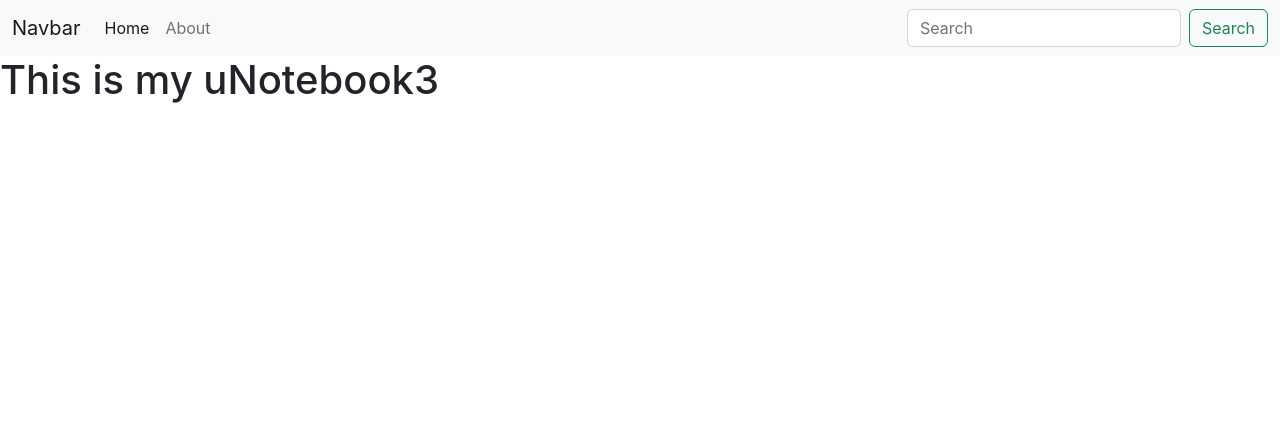
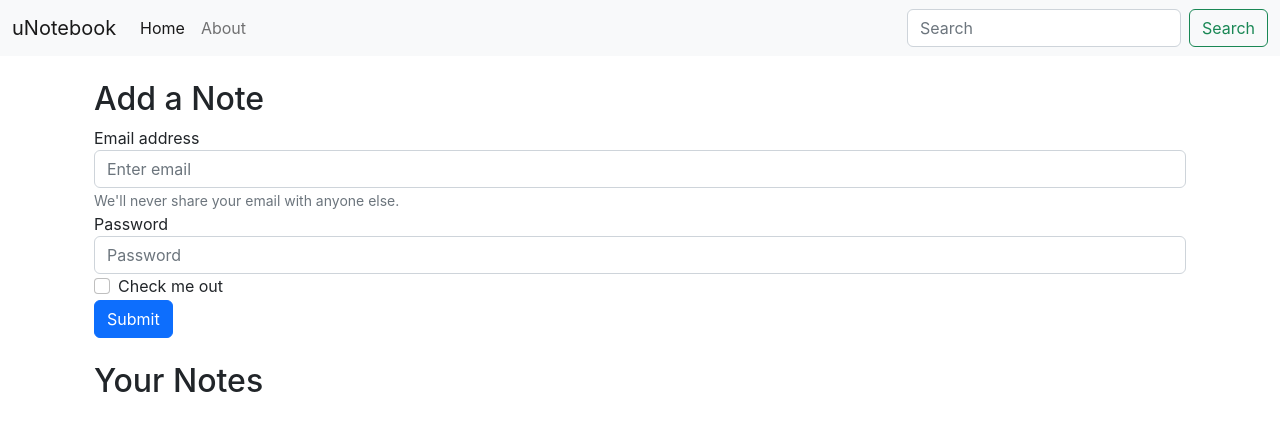
Before and after one commit to Usama-Rasheed1/uNotebook, a React (Create React App) app: page / in a window 1280 px wide. Shown: the top 430 px of the page. Built offline with nearby package versions, Linux system fonts and the light colour scheme; the HTML template or start-up script is replaced by a standard one.

Commit message:
Add useLocation Hook at Navbar and form in Home

```diff
--- a/src/App.js
+++ b/src/App.js
@@ -13,11 +13,13 @@ function App() {
   return (
     <NoteState>
       <Router>
-        <Navbar />
-        <Routes>
-          <Route path='/' element={<Home />} />
-          <Route path='/about' element={<About />} />
-        </Routes>
+        <Navbar/>
+          <div className='container'>
+            <Routes>
+              <Route path='/' element={<Home />} />
+              <Route path='/about' element={<About />} />
+            </Routes>
+          </div>
       </Router>
     </NoteState>
   );
--- a/src/components/About.js
+++ b/src/components/About.js
@@ -1,14 +1,9 @@
-import React, { useContext, useEffect } from 'react'
-import noteContext from '../context/notes/noteContext'
+import React from 'react'
 
 const About = () => {
-  const a = useContext(noteContext);
-  useEffect(() => {
-    a.update()
-  })
 
   return (
-    <div>This is About {a.state.name} and in class {a.state.class}</div>
+    <div>This is About</div>
   )
 }
 
--- a/src/components/Home.js
+++ b/src/components/Home.js
@@ -2,7 +2,32 @@ import React from 'react'
 
 const Home = () => {
   return (
-    <h1>This is my uNotebook3</h1>
+    <div>
+      <div className='container my-4'>
+        <h2>Add a Note</h2>
+        <form>
+          <div className="form-group">
+            <label htmlFor="exampleInputEmail1">Email address</label>
+            <input type="email" className="form-control" id="exampleInputEmail1" aria-describedby="emailHelp" placeholder="Enter email"/>
+            <small id="emailHelp" className="form-text text-muted">We'll never share your email with anyone else.</small>
+          </div>
+          <div className="form-group">
+            <label htmlFor="exampleInputPassword1">Password</label>
+            <input type="password" className="form-control" id="exampleInputPassword1" placeholder="Password"/>
+          </div>
+          <div className="form-group form-check">
+            <input type="checkbox" className="form-check-input" id="exampleCheck1"/>
+            <label className="form-check-label" htmlFor="exampleCheck1">Check me out</label>
+          </div>
+          <button type="submit" className="btn btn-primary">Submit</button>
+        </form>
+      </div>
+
+      <div className='container my-4'>
+        <h2>Your Notes</h2>
+      </div>
+
+    </div>
   )
 }
 
--- a/src/components/Navbar.js
+++ b/src/components/Navbar.js
@@ -1,22 +1,25 @@
-import React from 'react';
-import { Link } from "react-router-dom";
-
+import {React, useEffect} from 'react';
+import { Link, useLocation } from "react-router-dom";
 
 const Navbar = () => {
+    let location = useLocation();
+    useEffect(()=>{
+        console.log(location.pathname);
+    }, [location]);
   return (
     <nav className="navbar navbar-expand-lg navbar-light bg-light">
         <div className="container-fluid">
-            <Link className="navbar-brand" to="/">Navbar</Link>
+            <Link className="navbar-brand" to="/">uNotebook</Link>
             <button className="navbar-toggler" type="button" data-bs-toggle="collapse" data-bs-target="#navbarSupportedContent" aria-controls="navbarSupportedContent" aria-expanded="false" aria-label="Toggle navigation">
                 <span className="navbar-toggler-icon"></span>
             </button>
             <div className="collapse navbar-collapse" id="navbarSupportedContent">
                 <ul className="navbar-nav me-auto mb-2 mb-lg-0">
                     <li className="nav-item">
-                    <Link className="nav-link active" aria-current="page" to="/">Home</Link>
+                    <Link className={`nav-link ${location.pathname==="/"? "active": ""}`} aria-current="page" to="/">Home</Link>
                     </li>
                     <li className="nav-item">
-                    <Link className="nav-link" to="/about">About</Link>
+                    <Link className={`nav-link ${location.pathname==="/about"? "active": ""}`} to="/about">About</Link>
                     </li>
                 </ul>
                 <form className="d-flex" role="search">
--- a/src/context/notes/NoteState.js
+++ b/src/context/notes/NoteState.js
@@ -1,20 +1,8 @@
-import { useState } from "react";
 import noteContext from "./noteContext";
 
 const NoteState = (props)=>{
-    const s1 = {
-        "name":"Usama",
-        "class":"6"
-    }
-    const [state, setState] = useState(s1);
-    const update = ()=>{
-        setTimeout(() => {
-            setState({"name":"Ali",
-        "class":"10"})
-        }, 1000);
-    }
     return (
-        <noteContext.Provider value = {{state, update}}>
+        <noteContext.Provider value = {{}}>
             {props.children}
         </noteContext.Provider>
     )
```
